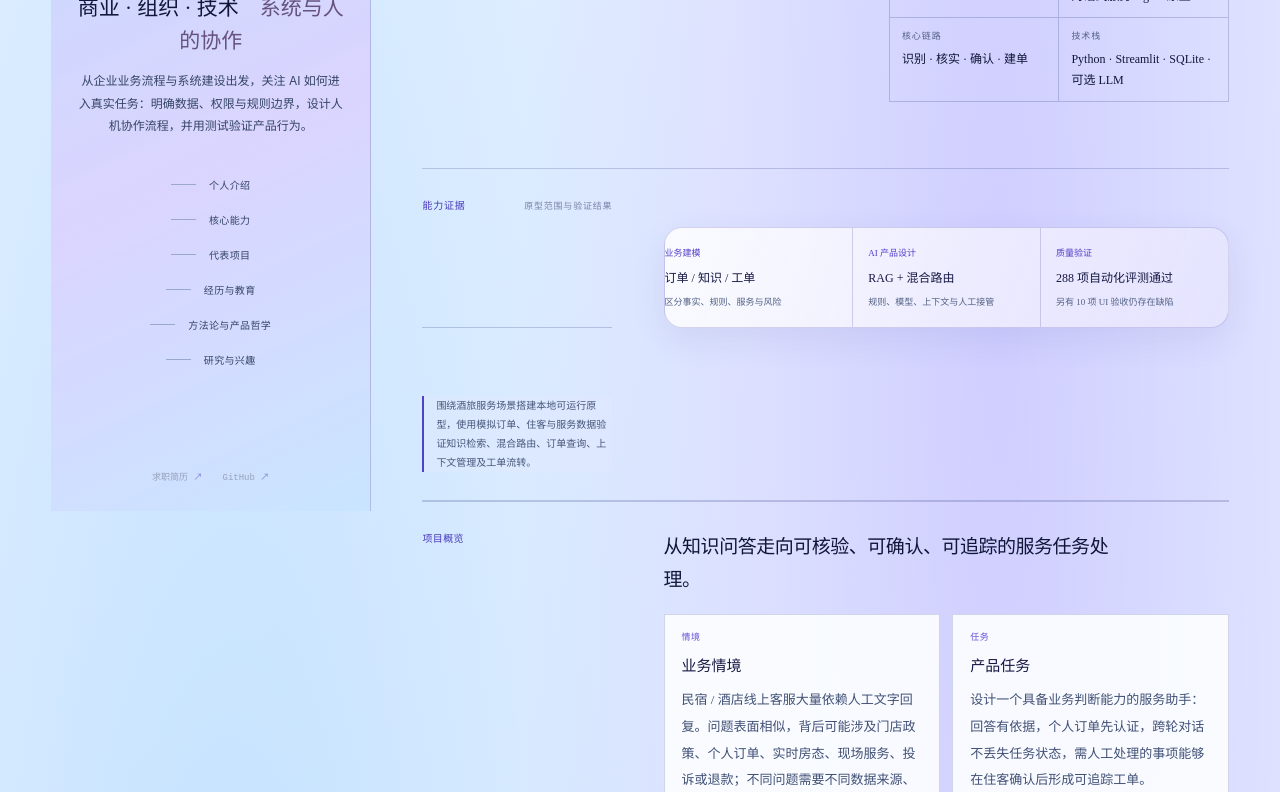
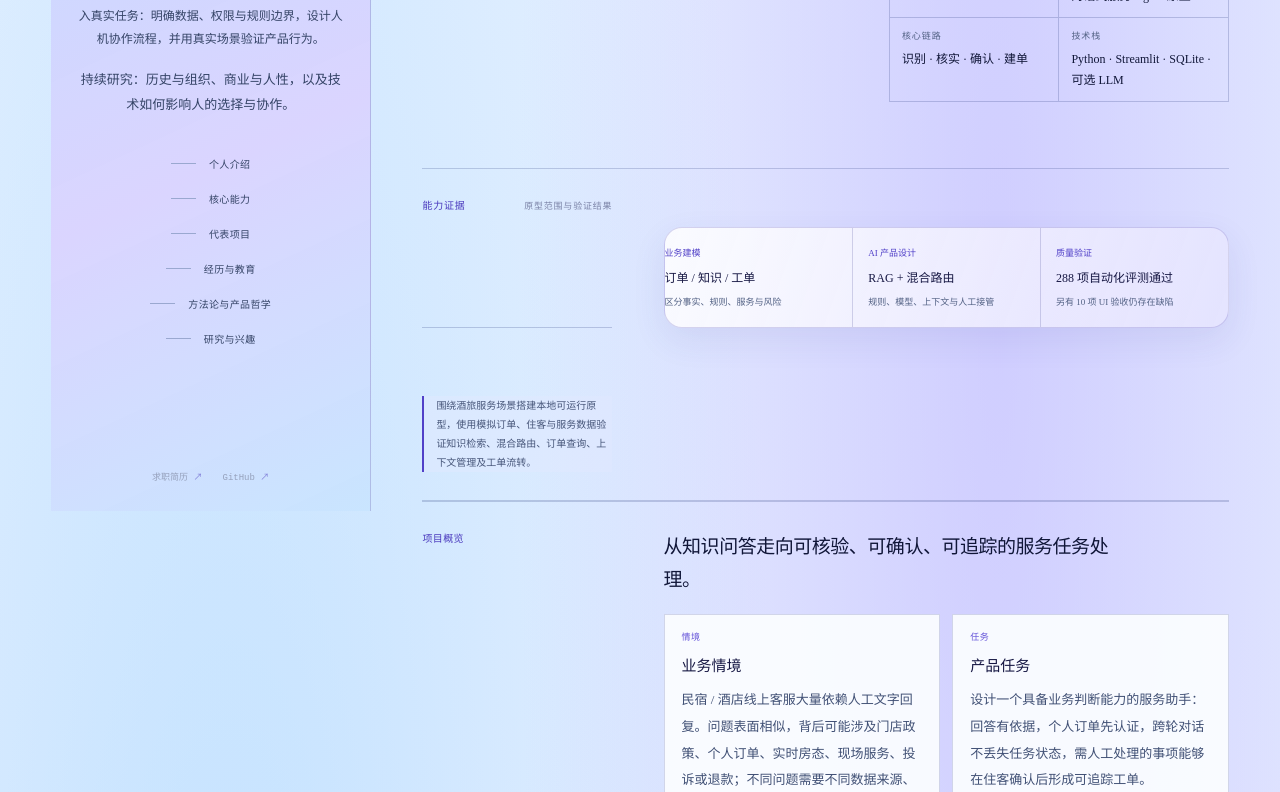
Before and after one commit to Sallyallia917/qiyue-personal-site, a plain HTML site: page ees-agent.html in a window 1280 px wide. Shown: the part 289-1081 px from the top of the page. Drawn offline with Linux system fonts and the light colour scheme.

Commit message:
Refine research sidebar and align profile details

```diff
--- a/ees-agent.html
+++ b/ees-agent.html
@@ -10,8 +10,8 @@
       <div class="sidebar-contact sidebar-contact-inline" aria-label="联系方式">
         <span>电话：待补充</span><span>邮箱：待补充</span>
       </div>
-      <h2>商业 · 组织 · 技术　<em>系统与人的协作</em></h2>
-      <p class="sidebar-summary">从企业业务流程与系统建设出发，关注 AI 如何进入真实任务：明确数据、权限与规则边界，设计人机协作流程，并用测试验证产品行为。</p>
+      <p class="sidebar-summary">从企业业务流程与系统建设出发，关注 AI 如何进入真实任务：明确数据、权限与规则边界，设计人机协作流程，并用真实场景验证产品行为。</p>
+      <p class="sidebar-research">持续研究：历史与组织、商业与人性，以及技术如何影响人的选择与协作。</p>
     </div>
     <nav class="portfolio-nav" aria-label="页面导航">
 <a href="index.html#about"><span></span>个人介绍</a>
```
